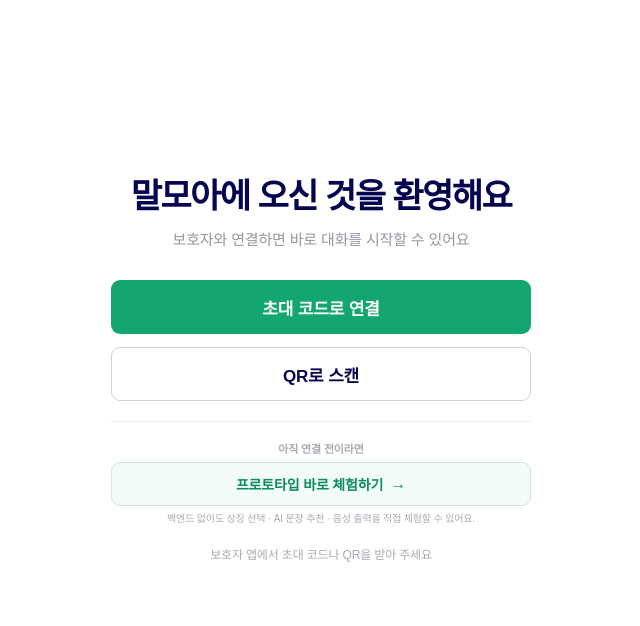
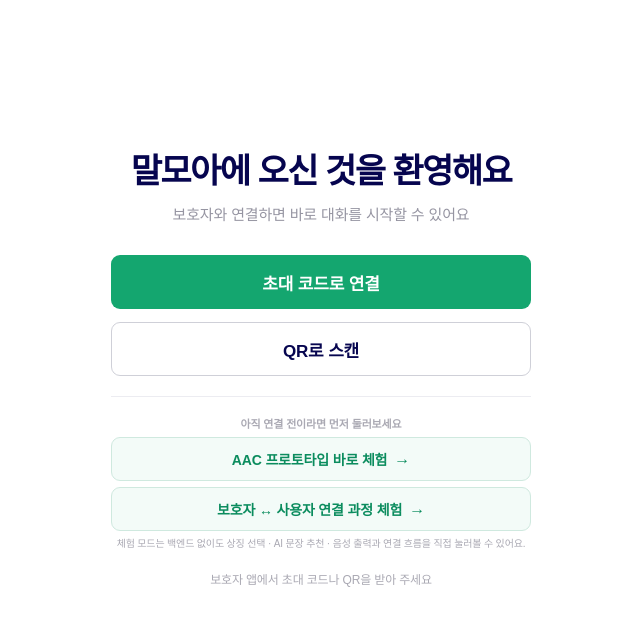
Before and after one commit to usernameisuser11/malmoa-ai-personalization, a Next.js app in the folder frontend/: page / in a window 1280 px wide. Shown: the top 626 px of the page, without its empty margins (319-959 px from the left). Built offline with nearby package versions, Linux system fonts and the light colour scheme.

Commit message:
feat: expose pairing flow in direct prototype experience

```diff
--- a/frontend/src/app/page.tsx
+++ b/frontend/src/app/page.tsx
@@ -11,9 +11,10 @@ export default function Home() {
           <Link className="m2-button m2-button--outline" href="/connect?mode=qr">QR로 스캔</Link>
         </div>
         <div className="m2-welcome__demo">
-          <span>아직 연결 전이라면</span>
-          <Link href="/aac?demo=1">프로토타입 바로 체험하기 <b>→</b></Link>
-          <small>백엔드 없이도 상징 선택 · AI 문장 추천 · 음성 출력을 직접 체험할 수 있어요.</small>
+          <span>아직 연결 전이라면 먼저 둘러보세요</span>
+          <Link href="/aac?demo=1">AAC 프로토타입 바로 체험 <b>→</b></Link>
+          <Link href="/connect?mode=guardian&demo=1">보호자 ↔ 사용자 연결 과정 체험 <b>→</b></Link>
+          <small>체험 모드는 백엔드 없이도 상징 선택 · AI 문장 추천 · 음성 출력과 연결 흐름을 직접 눌러볼 수 있어요.</small>
         </div>
         <span className="m2-welcome__hint">보호자 앱에서 초대 코드나 QR을 받아 주세요</span>
       </section>
```
